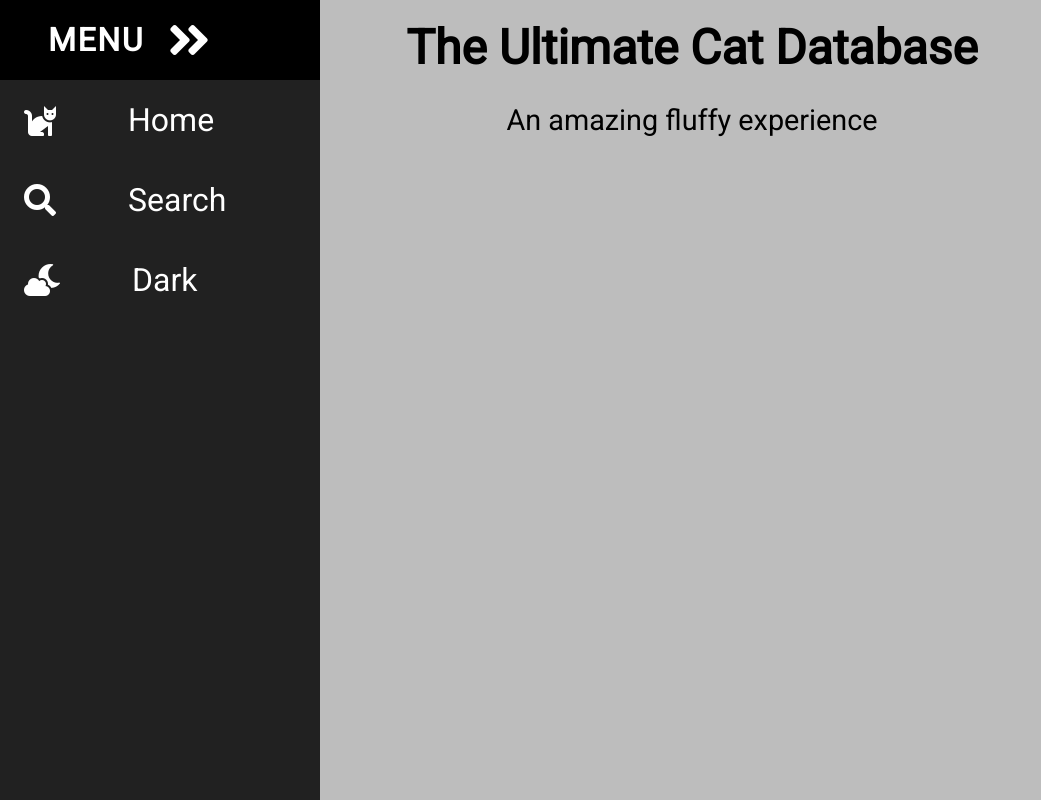
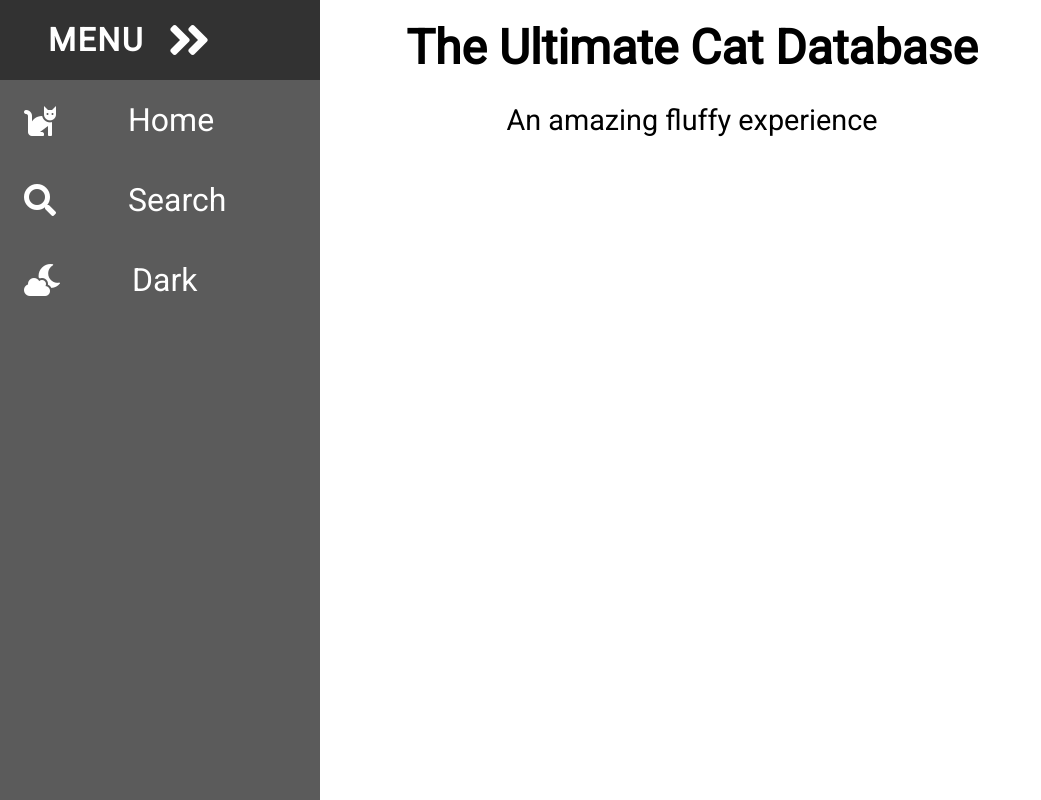
Before and after one commit to Evany226/CAT-API, a website built with Parcel: page src/index.html in a window 1280 px wide. Shown: the whole page, without its empty margins (0-1041 px from the left). Built offline with nearby package versions, Linux system fonts and the light colour scheme; no server answers.

Commit message:
changed color scheme of things

```diff
--- a/src/scss/_navbar.scss
+++ b/src/scss/_navbar.scss
@@ -22,7 +22,7 @@
 
 .navbar {
   position: fixed;
-  background-color: color(primary-text-color);
+  background-color: #5b5b5b;
   transition: 200ms ease;
   z-index: 1;
 }
@@ -49,7 +49,7 @@
 }
 
 .nav-link:hover {
-  background: black;
+  background: #323232;
 }
 
 .nav-link i {
--- a/src/scss/_search.scss
+++ b/src/scss/_search.scss
@@ -71,6 +71,7 @@
   height: 25vh;
   font-size: 1.5rem;
   margin: 3rem auto;
+  background-color: color(accent-color);
 }
 
 .submit-button {
--- a/src/scss/main.scss
+++ b/src/scss/main.scss
@@ -11,7 +11,7 @@ html {
 }
 
 body {
-  background-color: color(accent-color);
+  background-color: color(primary-colo);
   margin: 0;
   padding: 0;
 }
@@ -50,7 +50,7 @@ body::-webkit-scrollbar-thumb {
 }
 
 .item-grid {
-  background-color: color(secondary-text-color);
+  background-color: color(accent-color);
   width: 84vw;
   display: flex;
   flex-wrap: wrap;
```
